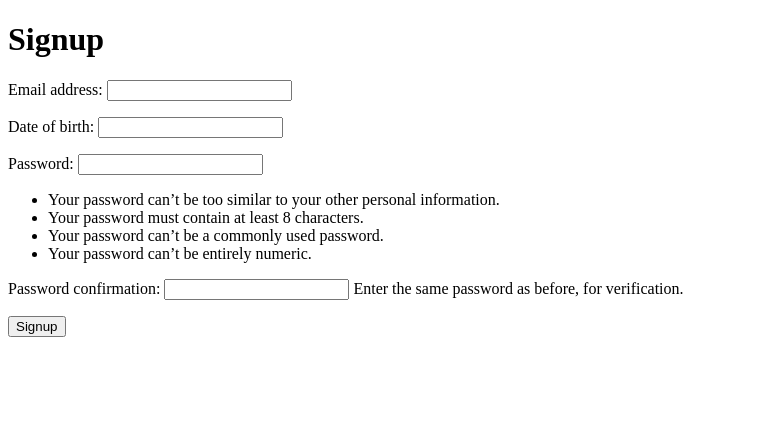
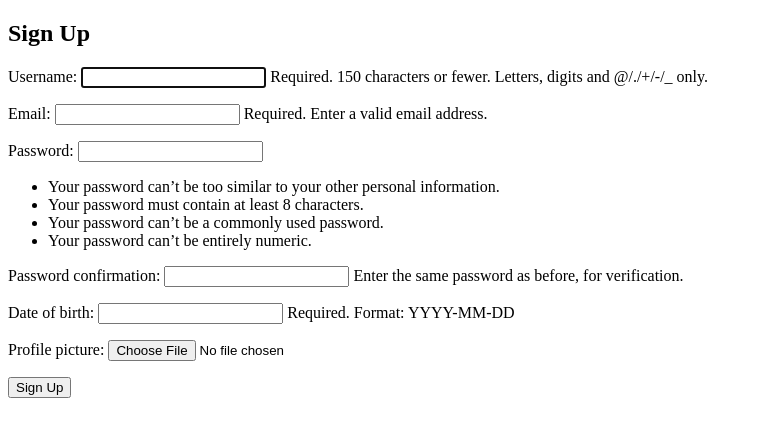
Before and after one commit to ChrisLoucaides/web-coursework-3, a Django app: page /signup/ in a window 1280 px wide. Shown: the top 437 px of the page, without its empty margins (0-762 px from the left). Run offline with Django 3.2, Linux system fonts and the light colour scheme.

Commit message:
WEB-2 Christos implemented signup functionality, needs csrf token validation

```diff
--- a/api/forms.py
+++ b/api/forms.py
@@ -5,6 +5,10 @@ from api.models import SiteUser
 
 
 class SignupForm(UserCreationForm):
+    email = forms.EmailField(max_length=254, help_text='Required. Enter a valid email address.')
+    date_of_birth = forms.DateField(help_text='Required. Format: YYYY-MM-DD')
+    profile_picture = forms.ImageField(required=False)
+
     class Meta:
         model = SiteUser
-        fields = ['email', 'date_of_birth']
+        fields = ('username', 'email', 'password1', 'password2', 'date_of_birth', 'profile_picture')
--- a/api/models.py
+++ b/api/models.py
@@ -6,10 +6,9 @@ from django.db import models
 
 
 class SiteUser(AbstractUser):
-    profile_picture = models.ImageField()
+    profile_picture = models.ImageField(upload_to='profile_pics/', blank=True)
     date_of_birth = models.DateField()
-
-    REQUIRED_FIELDS = ['email', 'profile_picture', 'date_of_birth']
+    REQUIRED_FIELDS = ['date_of_birth']
 
 
 class ArticleComment(models.Model):
@@ -22,7 +21,8 @@ class ArticleComment(models.Model):
     comment_text = models.TextField()
     created_date = models.DateField()
     updated_date = models.DateField(null=True, blank=True)
-    parent_comment = models.ForeignKey('ArticleComment', related_name='replies', null=True, blank=True, on_delete=models.CASCADE)
+    parent_comment = models.ForeignKey('ArticleComment', related_name='replies', null=True, blank=True,
+                                       on_delete=models.CASCADE)
 
     def __str__(self):
         return f'{self.id:} "{self.comment_text}" (on: {self.article_id}, by: {self.user.id})'
--- /dev/null
+++ b/api/templates/base.html
@@ -0,0 +1,19 @@
+<!DOCTYPE html>
+<html lang="en">
+<head>
+    <meta charset="UTF-8">
+    <meta name="viewport" content="width=device-width, initial-scale=1.0">
+    <title>{% block title %}Sky News 2{% endblock %}</title>
+</head>
+<body>
+    <header>
+    </header>
+
+    <main>
+        {% block content %}{% endblock %}
+    </main>
+
+    <footer>
+    </footer>
+</body>
+</html>
--- a/api/templates/signup.html
+++ b/api/templates/signup.html
@@ -1,18 +1,10 @@
-<!DOCTYPE html>
-<html lang="en">
-<head>
-    <meta charset="UTF-8">
-    <title>Signup</title>
+{% extends 'base.html' %}
 
-</head>
-<body>
-
-<h1>Signup</h1>
-<form method="POST">
+{% block content %}
+  <h2>Sign Up</h2>
+  <form method="post" enctype="multipart/form-data">
     {% csrf_token %}
     {{ form.as_p }}
-    <button type="submit">Signup</button>
-{#    <a href="{% url 'login' %}">Already have account?</a>#}
-</form>
-</body>
-</html>
+    <button type="submit">Sign Up</button>
+  </form>
+{% endblock %}
--- a/api/views.py
+++ b/api/views.py
@@ -1,4 +1,4 @@
-from django.contrib.auth.forms import UserCreationForm
+from django.contrib.auth import login
 from django.http import HttpResponse, HttpRequest
 from django.shortcuts import render, redirect
 from rest_framework.viewsets import ModelViewSet
@@ -10,12 +10,13 @@ from .serialisers import CommentReadSerialiser, CommentWriteSerialiser
 from rest_framework import status
 
 
-def user_signup(request):
+def user_signup(request): # TODO WEB-2: add docstring
     if request.method == 'POST':
-        form = SignupForm(request.POST)
+        form = SignupForm(request.POST, request.FILES)
         if form.is_valid():
-            form.save()
-            # return redirect('login')
+            user = form.save()
+            login(request, user)
+            return redirect('home')  # TODO WEB-2: Replace with our homepage path
     else:
         form = SignupForm()
     return render(request, 'signup.html', {'form': form})
```
